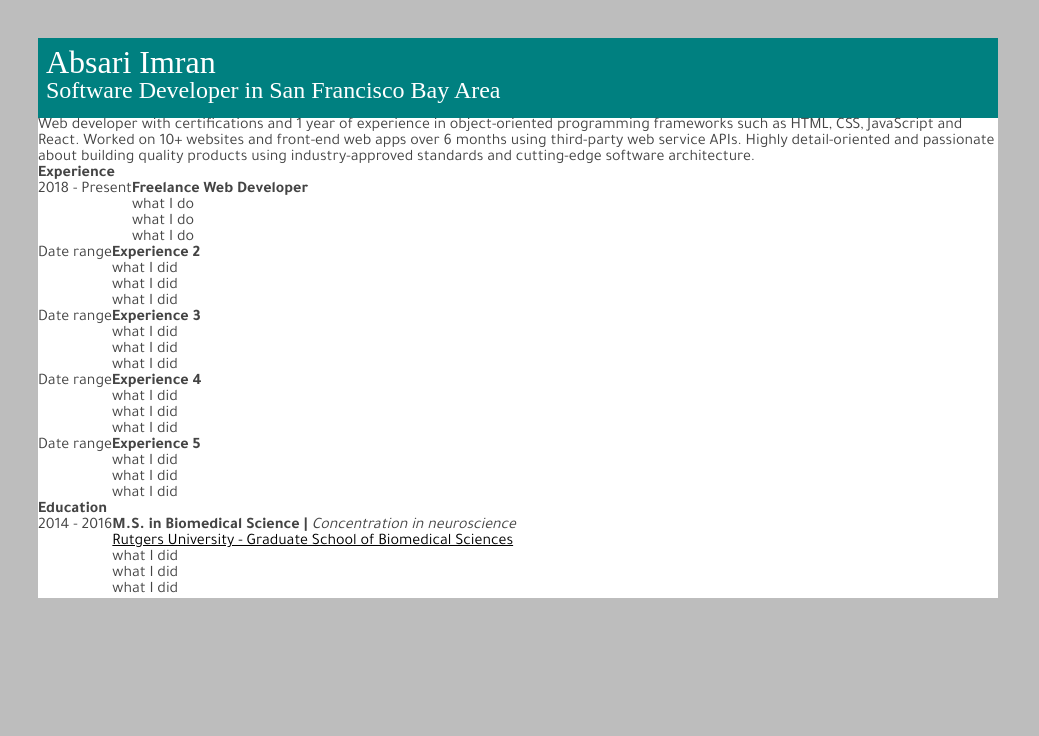
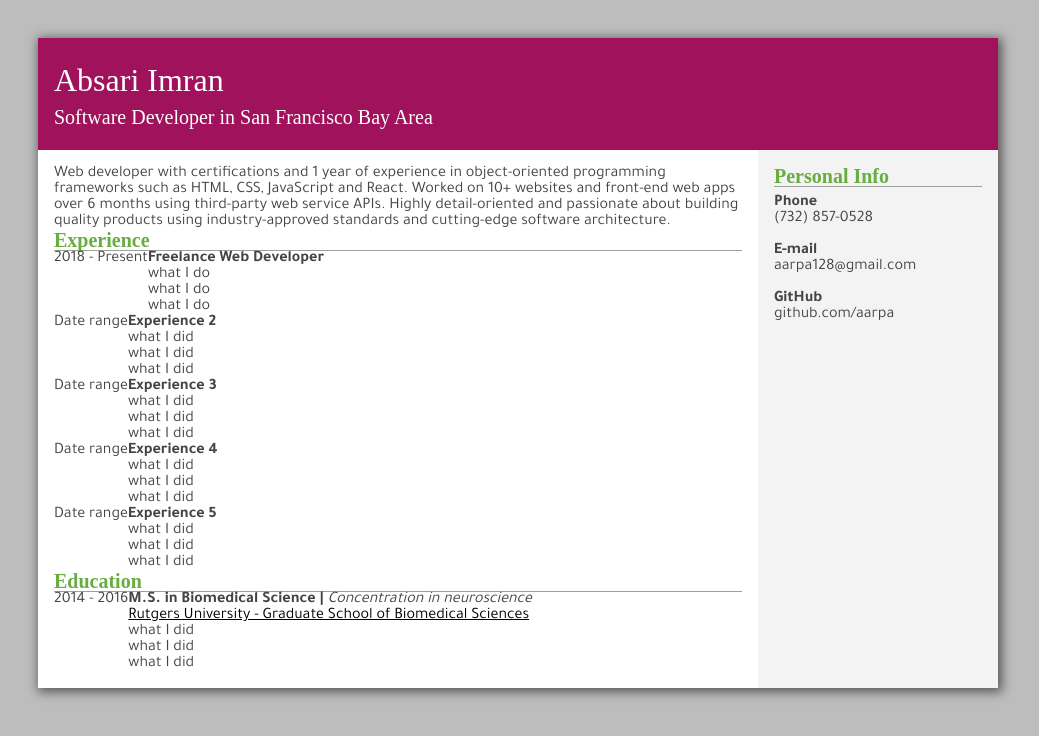
Before and after one commit to aarpa/aarpa.github.io, a plain HTML site: page index.html in a window 1280 px wide. Shown: the whole page, without its empty margins (122-1161 px from the left). Drawn offline with Linux system fonts and the light colour scheme; a web font is replaced by a local one.

Commit message:
Style side panel

```diff
--- a/index.html
+++ b/index.html
@@ -5,14 +5,15 @@
     <title>Absari Imran Resume</title>
     <link rel="stylesheet" href="./resources/css/reset.css" type="text/css">
     <link rel="stylesheet" href="./resources/css/style.css" type="text/css">
-    <link href="https://fonts.googleapis.com/css?family=Marcellus+SC|Tajawal:300,400,500,700|Taviraj:300,400,500|Trirong:400,500,600" rel="stylesheet">
-    <link rel="stylesheet" href="https://stackpath.bootstrapcdn.com/font-awesome/4.7.0/css/font-awesome.min.css" rel="stylesheet">
+    <link href="https://fonts.googleapis.com/css?family=Scope+One|Tajawal:300,400,500,700" rel="stylesheet">
   </head>
 
   <body>
     <header>
-      <h1>Absari Imran</h1>
-      <h2>Software Developer in San Francisco Bay Area</h2>
+      <div class="title">
+        <h1>Absari Imran</h1>
+        <h2>Software Developer in San Francisco Bay Area</h2>
+      </div>
     </header>
 
     <div class="flex-container">
@@ -21,7 +22,6 @@
 
         <section class="experience">
           <h3>Experience</h3>
-
           <div class="flex-container freelance">
             <div class="date">
               <p>2018 - Present</p>
@@ -113,7 +113,22 @@
         </section>
       </main>
 
-      <sub class="side-panel">
+      <sub>
+        <div class="side-panel personal-info">
+          <h3>Personal Info</h3>
+          <div class="phone">
+            <h4>Phone</h4>
+            <p>(732) 857-0528</p>
+          </div>
+          <div class="email">
+            <h4>E-mail</h4>
+            <p>aarpa128@gmail.com</p>
+          </div>
+          <div class="github">
+            <h4>GitHub</h4>
+            <p>github.com/aarpa</p>
+          </div>
+        </div>
       </sub>
     </div>
   </body>
--- a/resources/css/reset.css
+++ b/resources/css/reset.css
@@ -15,7 +15,8 @@ time, mark, audio, video {
   padding: 0;
   border: 0;
   font-size: 100%;
-  font-family: inherit;
+  /*font-family: inherit;*/
+  font-weight: normal;
   vertical-align: baseline;
 }
 
--- a/resources/css/style.css
+++ b/resources/css/style.css
@@ -13,26 +13,59 @@ body {
   margin: 3% auto;
   max-width: 60rem;
   background-color: white;
+  box-shadow: 2px 2px 10px 2px #5d5858;
 }
 
 header {
-  background-color: teal;
+  background-color: #a0125c;
   color: white;
-  height: 5rem;
-  font-family: "Trirong", serif;
-  padding: 0.5rem;
+  height: 7rem;
+  padding: 1rem;
+  display: flex;
+  align-items: center;
+  line-height: 1.4;
 }
 
 .flex-container {
   display: flex;
 }
 
+h1, h2, h3 {
+  font-family: "Scope One", serif;
+  font-weight: 300;
+}
+
 h1 {
   font-size: 2rem;
-  font-weight: 500;
 }
 
 h2 {
-  font-size: 1.5rem;
-  font-weight: 300;
+  font-size: 1.25rem;
 }
+
+h3 {
+  font-size: 1.25rem;
+  font-weight: bold;
+  color: #d81d7e;
+  color: #67AD3F;
+  border-bottom: 0.5px solid #9e9e9e;
+}
+
+main {
+  padding: 1rem;
+}
+
+sub {
+  background-color: #eeeeeeb5;
+  padding: 1rem;
+  min-width: 15rem;
+  max-width: 20rem;
+}
+
+.side-panel div {
+  padding: 0.5rem 0;
+}
+
+h4 {
+  font-weight: bold;
+}
```
